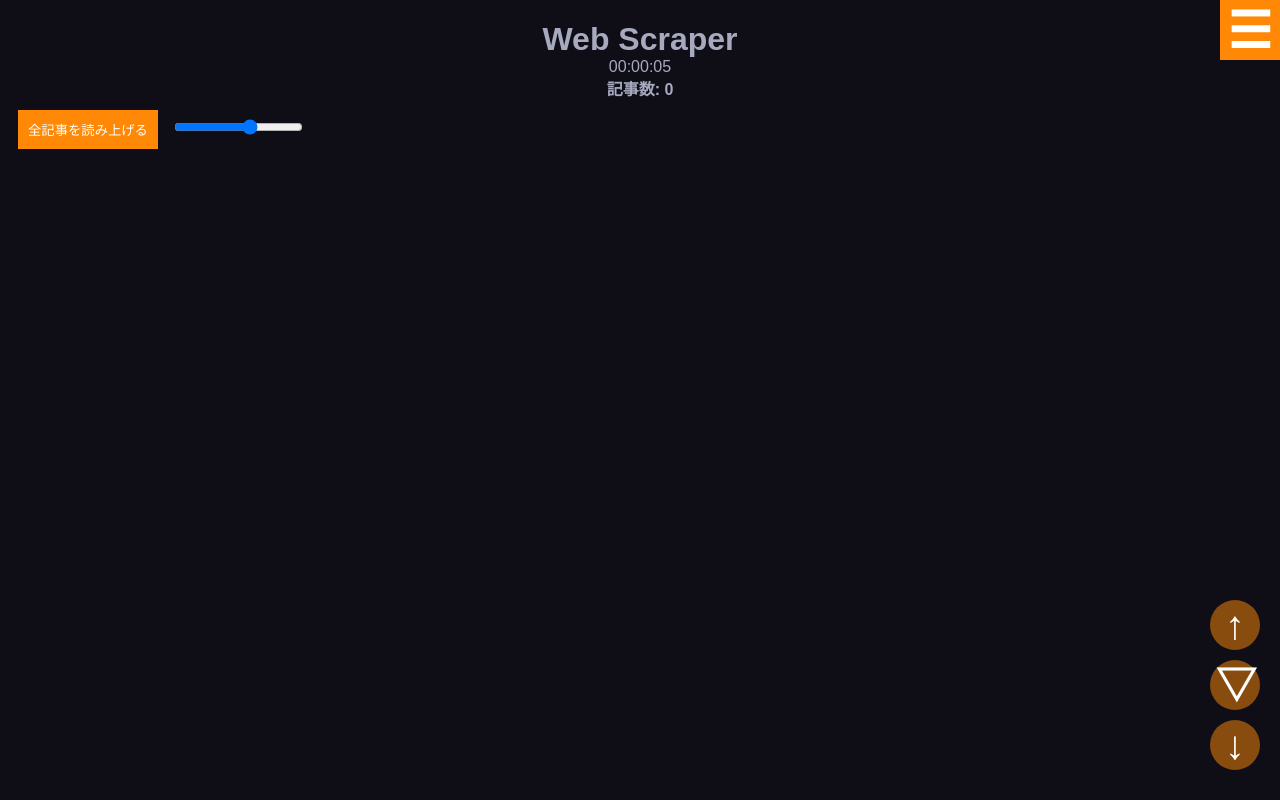
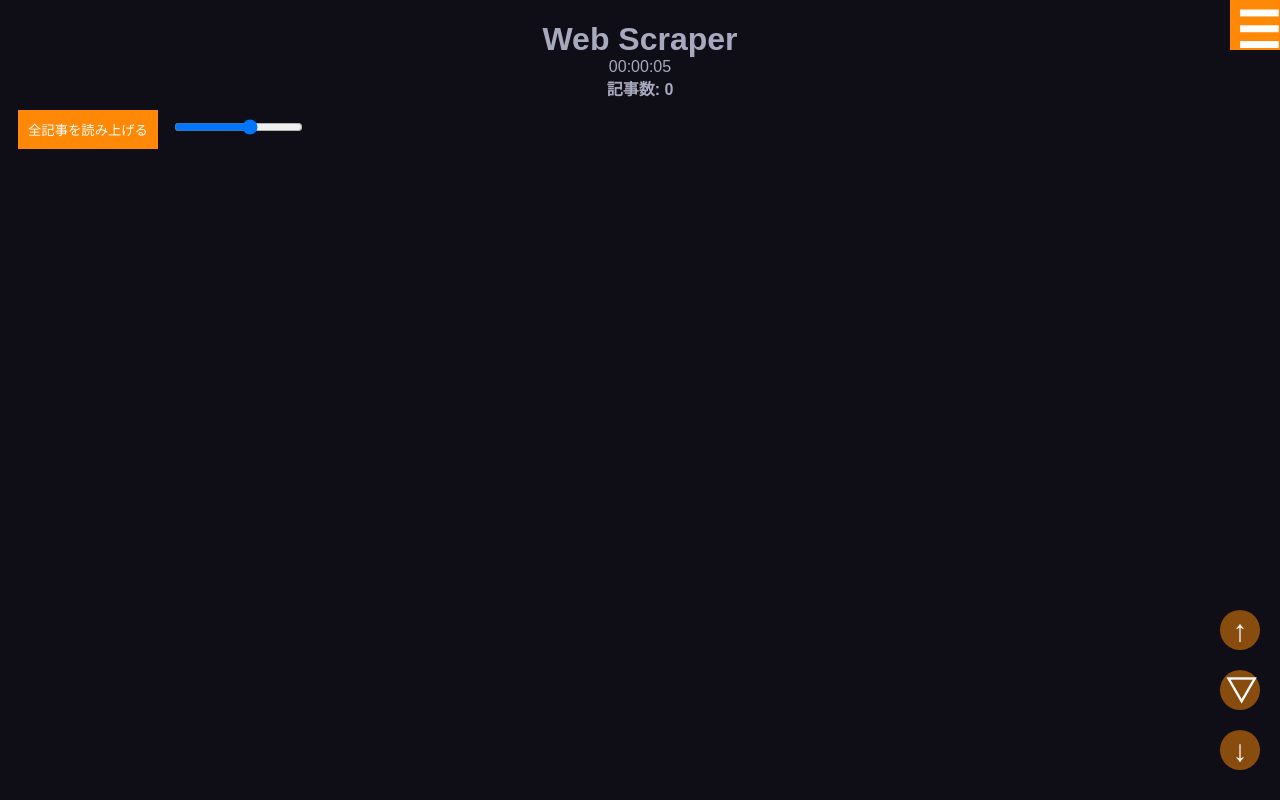
Before and after one commit to fuji3776jap/goo.news, a plain HTML site: page index.html in a window 1280 px wide. Drawn offline with Linux system fonts and the light colour scheme; no server answers.

Commit message:
Update index.html

```diff
--- a/index.html
+++ b/index.html
@@ -22,9 +22,9 @@
       background-color: rgba(255, 137, 6, 0.5);
       color: #fffffe;
       border: none;
-      width: 50px;
-      height: 50px;
-      font-size: 40px;
+      width: 40px;
+      height: 40px;
+      font-size: 30px;
       font-weight: bold;
       cursor: pointer;
       border-radius: 50%;
@@ -66,8 +66,8 @@
       background-color: #ff8906;
       color: #fffffe;
       border: none;
-      width: 60px;
-      height: 60px;
+      width: 50px;
+      height: 50px;
       font-size: 50px;
       font-weight: bold;
       cursor: pointer;
```
